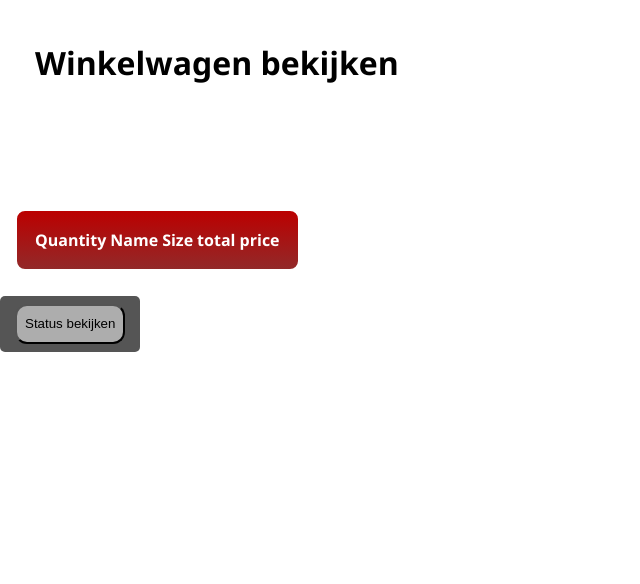
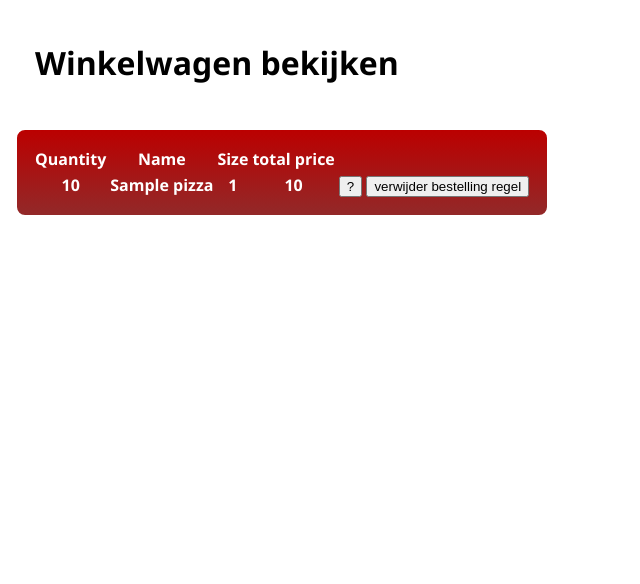
Before and after one commit to KFCissus/stonksPizza, a Laravel app: template resources/views/winkelwagen.blade.php in a window 1280 px wide. Shown: the top 584 px of the page, without its empty margins (0-640 px from the left). Run offline with Laravel 10, Linux system fonts and the light colour scheme; the template is opened without the code that fills it: most values are stand-ins (such as "Sample title", 1, 10 or a date in 2020); lists and menus that the app fills with data are empty; style sheets or scripts are compiled from the project's sources; some libraries are stand-ins or nearby versions.

Commit message:
fixed merge conflict

```diff
--- a/resources/css/winkelwagen.css
+++ b/resources/css/winkelwagen.css
@@ -15,7 +15,7 @@ h1 {
 }
 
 table {
-=======
+
 
     list-style: none;
     padding: 0;
--- a/resources/views/winkelwagen.blade.php
+++ b/resources/views/winkelwagen.blade.php
@@ -9,9 +9,9 @@
     <script src="https://kit.fontawesome.com/80bfb3b6e2.js" crossorigin="anonymous"></script>
 </head>
 <body>
-    <h1>Winkelwagen bekijken</h1>
+<h1>Winkelwagen bekijken</h1>
 
-    @if($order)
+@if($order)
     <table>
         <tr >
             <th>Quantity </th>
@@ -20,18 +20,28 @@
             <th>total price</th>
         </tr>
         @foreach($order->orderline as $orderline)
-        <li>
-            Pizza: {{ $orderline->pizza->Name }} <br>
-           Hoeveelheid: {{ $orderline->quantity }}
-        </li>
-        <br>
+            <tr>
+                <th> {{ $orderline->quantity }} </th>
+                <th> {{ $orderline->pizza->Name }}</th>
+                <th> {{ $orderline->pizzasize->size }} </th>
+                <th> {{ $orderline->quantity }} </th>
+                <th>
+                    <form method="post" action="/deleteorderline">
+                        <input type="submit" value="?">
+                        <input type="submit" value="verwijder bestelling regel">
+                    </form>
+
+                </th>
+
+
+            </tr>
+
+
+
     @endforeach
     </table>
-    <a href="{{ route('order.status') }}"><button>Status bekijken</button></a>
-
-    </ul>
 @else
-    <p>U heeft niks besteld!</p>
+    <p>Your cart is empty.</p>
 @endif
 </body>
 </html>
```
Also changed, not shown: app/Http/Controllers/OrderController.php (+8 -7 lines).
